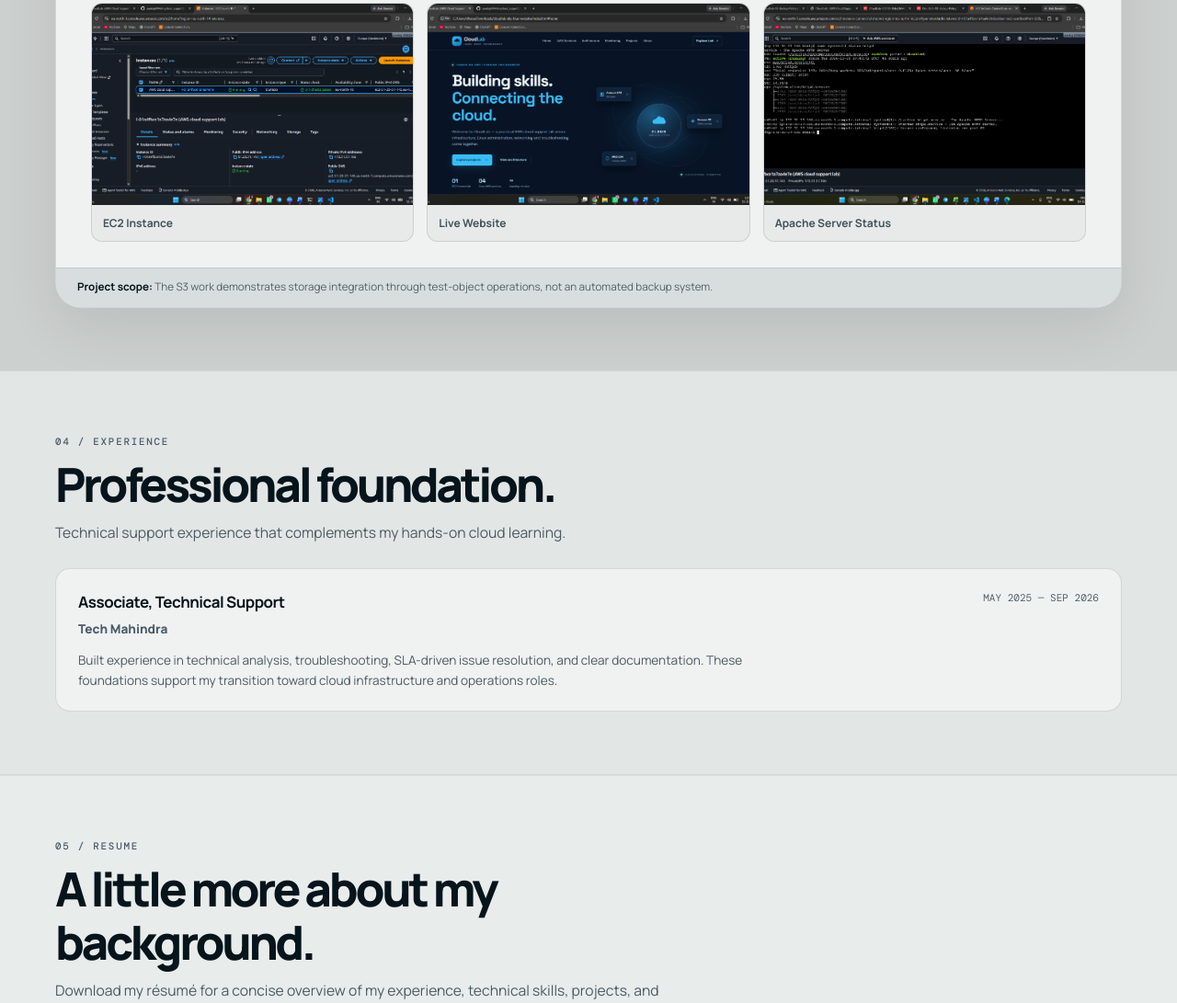
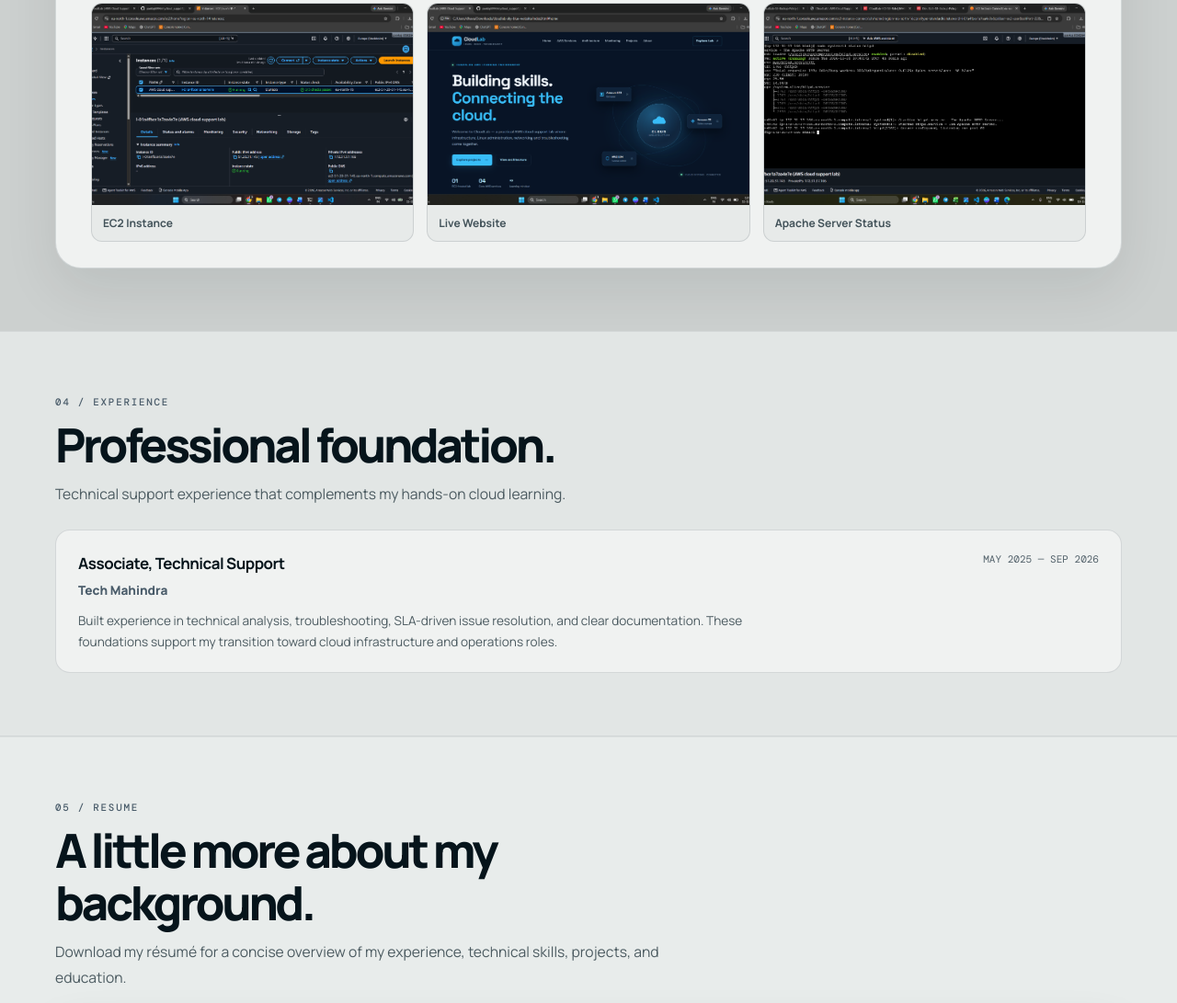
Before and after one commit to pankaj0924/Portfolio, a plain HTML site: page index.html in a window 1280 px wide. Shown: the part 3181-4272 px from the top of the page at 92% size. Drawn offline with nearby package versions, Linux system fonts and the light colour scheme.

Commit message:
Update index.html

```diff
--- a/index.html
+++ b/index.html
@@ -578,7 +578,7 @@
 
     </div>
 </div>
-          <p class="project-footnote"><strong>Project scope:</strong> The S3 work demonstrates storage integration through test-object operations, not an automated backup system.</p>
+          <!-- <p class="project-footnote"><strong>Project scope:</strong> The S3 work demonstrates storage integration through test-object operations, not an automated backup system.</p> -->
         </article>
       </div>
     </section>
```
